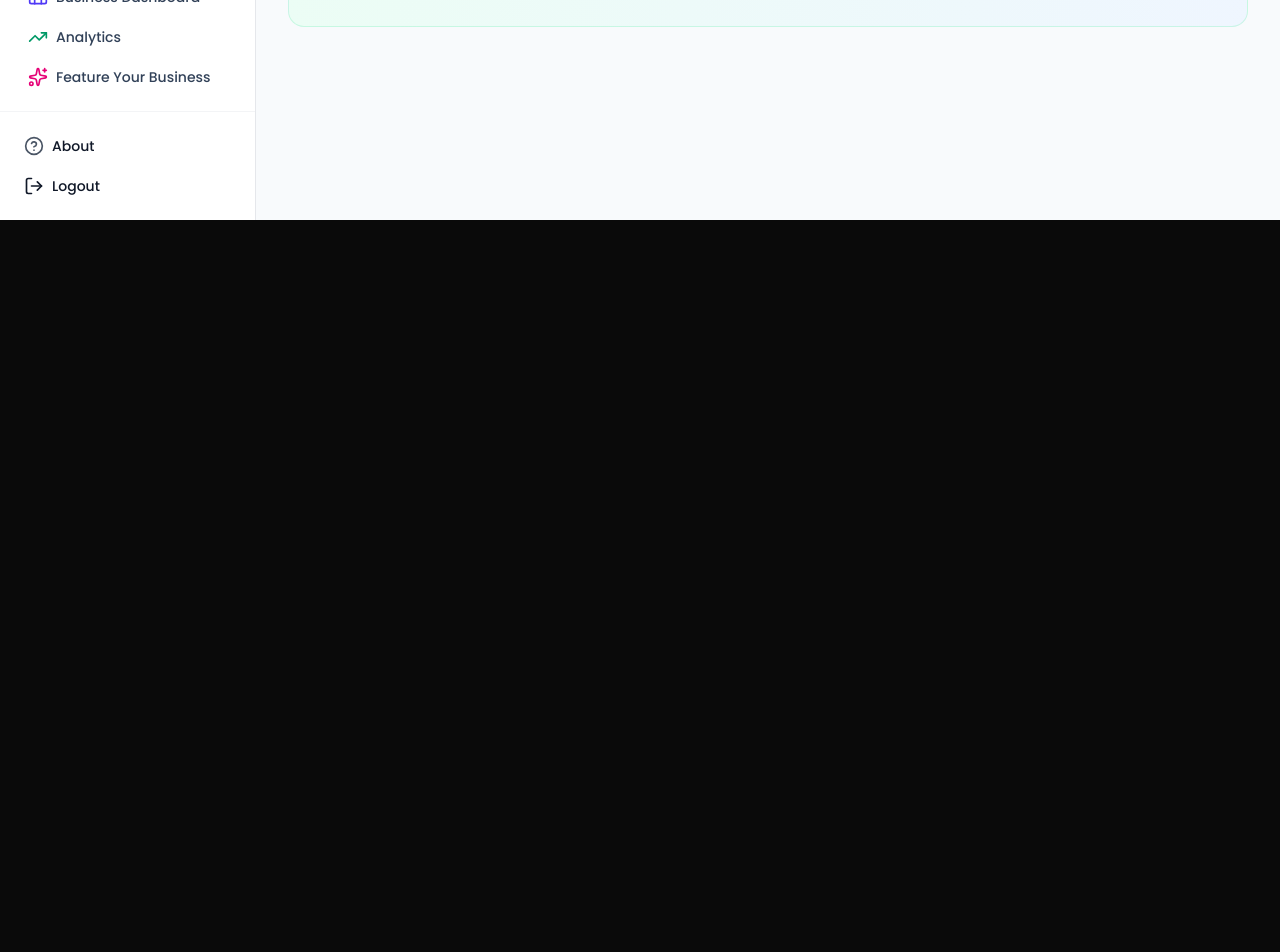
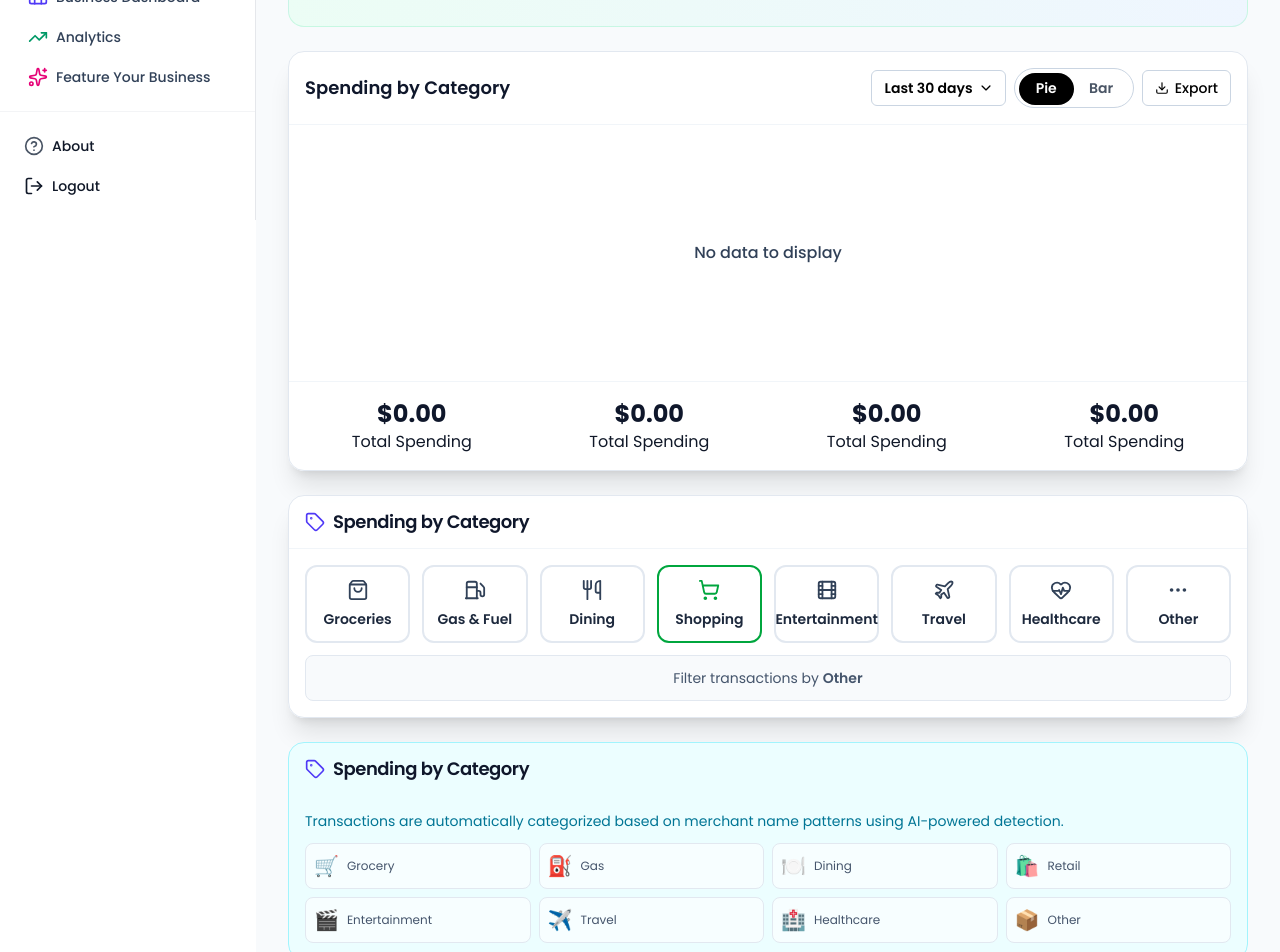
Before and after one commit to sagarcodewik/arrc, a Next.js app: page /transactions in a window 1280 px wide. Shown: the part 580-1532 px from the top of the page. Before the commit the page ends 800 px from the top, so only its background shows below. Built offline with nearby package versions, Linux system fonts and the light colour scheme.

Commit message:
Transactions Page Design
Creat a Transactions Page Transactions, Reports, Categories, Rules Tabes Ui Design.

```diff
--- a/components/TransactionsPage/Index.tsx
+++ b/components/TransactionsPage/Index.tsx
@@ -4,12 +4,16 @@ import AnimateSection from "../AnimateSection";
 import Section from "../Section";
 import { Button } from "../ui/Button";
 import Modal from "../ui/Modal";
-import { CreditCard, RefreshCw, TrendingUp, Wallet, } from "lucide-react";
-import { HiArrowTrendingUp } from "react-icons/hi2";
-import { LuLayers } from "react-icons/lu";
+import { CreditCard, RefreshCw, TrendingUp, Wallet, ShoppingCart, ShoppingBag, Fuel, Utensils, Film, Plane, HeartPulse, MoreHorizontal,} from "lucide-react";
+import { LuDownload, LuLayers, LuTag } from "react-icons/lu";
 import Input from "../ui/Input";
 import { IoSearchOutline } from "react-icons/io5";
-import { FiActivity } from "react-icons/fi";
+import { FiActivity, FiBox, FiShoppingBag, FiShoppingCart } from "react-icons/fi";
+import Link from "next/link";
+import { IoIosArrowDown } from "react-icons/io";
+import Switch from "../ui/Swich";
+import { RadioCardGroup } from "../ui/RadioButton";
+
 
 type StatItem = {title: string; value: string | number; icon: React.ReactNode; delta?: string; subLabel?: string;};
 const stats: StatItem[] = [
@@ -20,11 +24,16 @@ const stats: StatItem[] = [
 
 const TransactionsPage = () => {
   const [active, setActive] = useState(false);
-
   const [userOpen, setUserOpen] = useState(false);
   const menuRef = useRef(null);
+  const [category, setCategory] = useState("shopping");
+  const [value, setValue] = useState("Pie");
 
-  // Close menu when clicking outside
+  const options = [
+    { label: "Pie", value: "Pie" },
+    { label: "Bar", value: "Bar" },
+  ];
+
   useEffect(() => {
     const handleClickOutside = (e) => {
       if (menuRef.current && !menuRef.current.contains(e.target)) {
@@ -86,34 +95,135 @@ const TransactionsPage = () => {
                 <p className="text-slate-600">Start shopping with our merchant partners to see your transactions here.</p>
               </div>
             </div>
-            {/* Reports Tabes */}
-            {/* <div className="h-full rounded-2xl bg-white/95 border border-slate-200 shadow-xl hover:shadow-2xl transition-all duration-500 flex flex-col">
-              <div className="p-4 flex items-center justify-center gap-2 border-b border-slate-100">
-                <h3 className="text-lg font-semibold text-slate-900">Spending by Category</h3>
-                <div className="flex items-center gap-2">
-                <div className="relative" ref={menuRef}>
-                  <Button variant="outline" size="icon" aria-label="User menu" onClick={() => setUserOpen((prev) => !prev)} className="h-8 w-8 rounded-full flex items-center justify-center">
-                    <span className="text-sm font-semibold text-white">S</span>
+            {/* Reports Tabes Start*/}
+            <div className="h-full rounded-2xl bg-white/95 border border-slate-200 shadow-xl hover:shadow-2xl transition-all duration-500 flex flex-col">
+              <div className="grid grid-cols-1 gap-3 p-4 border-b border-slate-100 sm:grid-cols-[1fr_auto] sm:items-center">
+                <div className="flex-none">
+                 <h3 className="text-base sm:text-lg font-semibold text-slate-900">Spending by Category</h3>
+                </div>
+                {/* Actions */}
+                <div className="flex items-center gap-2 justify-start sm:justify-end">
+                  <div className="relative" ref={menuRef}>
+                    <Button variant="outline" size="sm" aria-label="Date range" onClick={() => setUserOpen((prev) => !prev)} className="inline-flex items-center gap-1.5 text-black whitespace-nowrap">
+                      <span className="text-sm font-semibold">Last 30 days</span>
+                      <IoIosArrowDown className={`transition-transform duration-200 ${userOpen ? "rotate-180" : ""}`}/>
+                    </Button>
+                    {userOpen && (
+                      <div className="absolute right-0 z-50 mt-2 w-48 overflow-hidden rounded-xl border border-gray-200 bg-white text-sm shadow-lg">
+                        <Link href="#" className="block px-4 py-2 hover:bg-gray-50">Profile</Link>
+                        <Link href="#" className="block px-4 py-2 hover:bg-gray-50">Settings</Link>
+                        <Link href="#" className="block px-4 py-2 hover:bg-gray-50 text-red-600">Sign out</Link>
+                      </div>
+                    )}
+                  </div>
+                  <Switch value={value} onChange={setValue} options={options} className=" rounded-2xl border border-slate-300 bg-white shrink sm:shrink-0 w-full sm:max-w-[160px] lg:max-w-[120px] lg:min-w-[120px]"/>
+                  <Button variant="outline" size="sm" aria-label="Export" className="inline-flex items-center gap-1.5 text-black whitespace-nowrap">
+                    <LuDownload /> <span className="hidden sm:inline">Export</span>
                   </Button>
-
-                  {userOpen && (
-                    <div className="absolute right-0 mt-2 w-56 rounded-xl border border-gray-200 bg-white text-sm shadow-lg overflow-hidden animate-in fade-in zoom-in-95">
-                      <div className="py-1">
-                        <Button variant="link" className="justify-start">Profile</Button>
-                        <Button variant="link" className="justify-start">Settings</Button>
-                        <Button variant="link" className="justify-start">Sign out</Button>
-                      </div>
-                    </div>
-                  )}
-                </div>
-                  <p>123</p>
-                  <p>123</p>
                 </div>
               </div>
-              <div className="flex-1 flex flex-col items-center justify-center text-center text-slate-500 px-4 min-h-48 lg:min-h-64">
+              {/* Empty State */}
+              <div className="flex flex-col items-center justify-center text-center px-4 min-h-[12rem] lg:min-h-[16rem] flex-auto">
                 <p className="font-medium text-slate-700">No data to display</p>
               </div>
-            </div> */}
+              {/* Bottom Containt */}
+              <div className="grid grid-cols-1 sm:grid-cols-2 lg:grid-cols-4 gap-4 items-center lg:gap-6 p-4 border-t border-slate-100">
+                <div className="text-center">
+                  <h3 className="text-2xl font-bold text-slate-900">$0.00</h3>
+                  <p>Total Spending</p>
+                </div>
+                <div className="text-center">
+                  <h3 className="text-2xl font-bold text-slate-900">$0.00</h3>
+                  <p>Total Spending</p>
+                </div>
+                <div className="text-center">
+                  <h3 className="text-2xl font-bold text-slate-900">$0.00</h3>
+                  <p>Total Spending</p>
+                </div>
+                <div className="text-center">
+                  <h3 className="text-2xl font-bold text-slate-900">$0.00</h3>
+                  <p>Total Spending</p>
+                </div>
+              </div>
+            </div>
+            {/* Categories Tabes Start*/}
+            <div className="h-full rounded-2xl bg-white/95 border border-slate-200 shadow-xl hover:shadow-2xl transition-all duration-500 flex flex-col">
+              <div className="flex items-center justify-between p-4 border-b border-slate-100">
+                <h3 className="text-2xl font-semibold sm:text-lg text-slate-900 leading-none tracking-tight flex items-center gap-2"><LuTag className="w-5 h-5 text-indigo-600"/> Spending by Category</h3>
+              </div>
+              <div className="w-full p-4 flex flex-col gap-3">
+                <RadioCardGroup
+                  name="category"
+                  value={category}
+                  onChange={setCategory}
+                  className="grid-cols-2 sm:grid-cols-4 md:grid-cols-6 lg:grid-cols-8"
+                  options={[
+                    {label: "Groceries",value: "groceries",icon: <ShoppingBag size={22} />,},
+                    {label: "Gas & Fuel",value: "gas_fuel",icon: <Fuel size={22} />,},
+                    {label: "Dining",value: "dining",icon: <Utensils size={22} />,},
+                    {label: "Shopping",value: "shopping",icon: <ShoppingCart size={22} />,},
+                    {label: "Entertainment",value: "entertainment",icon: <Film size={22} />,},
+                    {label: "Travel",value: "travel",icon: <Plane size={22} />,},
+                    {label: "Healthcare",value: "healthcare",icon: <HeartPulse size={22} />,},
+                    {label: "Other",value: "other",icon: <MoreHorizontal size={22} />,},
+                  ]}/>
+                  <div className="p-3 bg-slate-50 rounded-lg text-center border border-slate-200"><p className="text-sm text-slate-600">Filter transactions by <span className="font-semibold">Other</span></p></div>
+              </div>
+            </div>
+            {/* Rules Tabes Start*/}
+            <div className="flex flex-col gap-6">
+              <div className="h-full rounded-2xl bg-cyan-50 border border-cyan-200 transition-all duration-500 flex flex-col">
+              <div className="flex items-center justify-between p-4">
+                <h3 className="text-2xl font-semibold sm:text-lg text-slate-900 leading-none tracking-tight flex items-center gap-2"><LuTag className="w-5 h-5 text-indigo-600"/> Spending by Category</h3>
+              </div>
+              <div className="p-4 flex flex-col gap-3">
+                <p className="text-sm text-cyan-700">Transactions are automatically categorized based on merchant name patterns using AI-powered detection.</p>
+                <div className="grid grid-cols-2 sm:grid-cols-4 gap-2">
+                  <div className="flex items-center gap-2 p-2 bg-white/60 border border-slate-200 rounded-lg">
+                   <span className="text-xl">🛒</span>
+                   <span className="text-xs text-slate-600 capitalize">grocery</span>
+                  </div>
+                  <div className="flex items-center gap-2 p-2 bg-white/60 border border-slate-200 rounded-lg">
+                   <span className="text-xl">⛽</span>
+                   <span className="text-xs text-slate-600 capitalize">gas</span>
+                  </div>
+                  <div className="flex items-center gap-2 p-2 bg-white/60 border border-slate-200 rounded-lg">
+                   <span className="text-xl">🍽️</span>
+                   <span className="text-xs text-slate-600 capitalize">dining</span>
+                  </div>
+                  <div className="flex items-center gap-2 p-2 bg-white/60 border border-slate-200 rounded-lg">
+                   <span className="text-xl">🛍️</span>
+                   <span className="text-xs text-slate-600 capitalize">retail</span>
+                  </div>
+                  <div className="flex items-center gap-2 p-2 bg-white/60 border border-slate-200 rounded-lg">
+                   <span className="text-xl">🎬</span>
+                   <span className="text-xs text-slate-600 capitalize">entertainment</span>
+                  </div>
+                  <div className="flex items-center gap-2 p-2 bg-white/60 border border-slate-200 rounded-lg">
+                   <span className="text-xl">✈️</span>
+                   <span className="text-xs text-slate-600 capitalize">travel</span>
+                  </div>
+                  <div className="flex items-center gap-2 p-2 bg-white/60 border border-slate-200 rounded-lg">
+                   <span className="text-xl">🏥</span>
+                   <span className="text-xs text-slate-600 capitalize">healthcare</span>
+                  </div>
+                  <div className="flex items-center gap-2 p-2 bg-white/60 border border-slate-200 rounded-lg">
+                   <span className="text-xl">📦</span>
+                   <span className="text-xs text-slate-600 capitalize">other</span>
+                  </div>
+                </div>
+              </div>
+              </div>
+              <div className="h-full rounded-2xl bg-white/95 border border-slate-200 shadow-xl hover:shadow-2xl transition-all duration-500 flex flex-col">
+               <div className="grid grid-cols-1 gap-3 p-4 border-b border-slate-100 sm:grid-cols-[1fr_auto] sm:items-center">
+                 <h3 className="text-2xl font-semibold sm:text-lg text-slate-900 leading-none tracking-tight flex items-center gap-2"><TrendingUp className="w-5 h-5 text-emerald-600" /> Top Merchants</h3>
+               </div>
+               {/* Empty State */}
+               <div className="flex flex-col items-center justify-center text-center px-4 min-h-[12rem] lg:min-h-[16rem] flex-auto">
+                <p className="font-medium text-slate-700">No Transaction data yet</p>
+              </div>
+              </div>
+            </div>
           </div>
         </Section>
       </AnimateSection>
--- a/components/ui/RadioButton.tsx
+++ b/components/ui/RadioButton.tsx
@@ -1,50 +1,80 @@
 "use client";
-import React, { useId } from "react";
-interface RadioButton { label: string; value: string; disabled?: boolean;}
-interface RadioChipGroupProps { name: string; options: RadioButton[]; value: string; onChange: (value: string) => void;
-  size?: "sm" | "default" | "lg"; rounded?: "none" | "sm" | "md" | "lg" | "full";
-  className?: string;
-  columns?: boolean;
-  color?: "blue" | "lightblue" | "green" | "red" | "gray";}
 
-export const RadioChipGroup: React.FC<RadioChipGroupProps> = ({name, options, value, onChange, size = "default", rounded = "lg", className = "", columns = false, color = "blue",}) => {
-  const groupId = useId();
-  const sizeClasses =
-    size === "sm" ? "px-2 py-0.5 text-xs" : size === "lg" ? "px-4 py-1.5 text-base" : "px-3 py-1 text-sm";
-  const roundedClasses = rounded === "none" ? "rounded-none" : rounded === "sm" ? "rounded-sm" : rounded === "md" ? "rounded-md" : rounded === "full" ? "rounded-full" : "rounded-lg";
-  const activeColors: Record<string, string> = {
-   blue: "bg-blue-600 text-white border-blue-600",
-   lightblue: "bg-blue-600 text-white border-blue-600",
-   green: "bg-green-600 text-white border-green-600",
-   red: "bg-red-600 text-white border-red-600",
-   gray: "bg-gray-600 text-white border-gray-600",
-  };
+import React, { useId, ReactNode } from "react";
 
-  const inactiveColors: Record<string, string> = {
-    blue: "bg-white text-gray-900 border-gray-300 hover:border-blue-500",
-    lightblue: "bg-[#2563EB2B] text-gray-900 border-gray-300 hover:border-blue-500",
-    green: "bg-white text-gray-900 border-gray-300 hover:border-green-500",
-    red: "bg-white text-gray-900 border-gray-300 hover:border-red-500",
-    gray: "bg-white text-gray-900 border-gray-300 hover:border-gray-500",
-  };
+interface RadioOption { label: string; value: string; icon?: ReactNode; disabled?: boolean;}
+interface RadioCardGroupProps { name: string; value: string; options: RadioOption[]; onChange: (value: string) => void; className?: string;}
+export const RadioCardGroup: React.FC<RadioCardGroupProps> = ({name, value, options, onChange, className = "",}) => { const groupId = useId();
 
   return (
-    <div role="radiogroup" aria-labelledby={`${groupId}-label`} className={`${columns ? "grid grid-cols-[repeat(auto-fit,minmax(min(160px,100%),1fr))] gap-2" : "flex flex-wrap gap-2"} ${className}`}>
+    <div role="radiogroup" className={`grid grid-cols-2 md:grid-cols-3 gap-3 ${className}`}>
       {options.map((opt) => {
-        const isActive = value === opt.value;
+        const active = value === opt.value;
         const id = `${groupId}-${name}-${opt.value}`;
-        const base = "inline-flex items-center border transition-colors select-none focus:outline-none";
-        const state = isActive ? activeColors[color] : inactiveColors[color];
-        const disabledCls = opt.disabled ? "opacity-50 cursor-not-allowed hover:border-gray-300" : "cursor-pointer";
         return (
-          <label key={opt.value} htmlFor={id} className={`${columns ? "w-full" : ""}`}>
-            <input id={id} type="radio" name={name} value={opt.value} checked={isActive} disabled={!!opt.disabled} onChange={() => !opt.disabled && onChange(opt.value)} className="sr-only"/>
-            <span tabIndex={-1} className={`${base} ${sizeClasses} ${roundedClasses} ${state} ${disabledCls} ${columns ? "w-full justify-center" : ""} focus-visible:ring-2 focus-visible:ring-${color}-500 focus-visible:ring-offset-2`}>
-              {opt.label}
-            </span>
-          </label>
+          <label key={opt.value} htmlFor={id} className="w-full">
+          <input id={id} type="radio" name={name} value={opt.value} checked={active} disabled={opt.disabled} onChange={() => !opt.disabled && onChange(opt.value)} className="sr-only"/>
+          <div className={`flex flex-col items-center justify-center gap-2 p-3 rounded-xl border-2 bg-white transition-all duration-300 ease-out transform hover:scale-[1.05] ${active ? "bg-green-50 border-green-600" : "border-slate-200 hover:border-slate-300"} ${opt.disabled ? "opacity-50 cursor-not-allowed" : "cursor-pointer"}`}>
+            {opt.icon && (<div className={`text-2xl ${active ? "text-green-600" : "text-slate-700"}`}>{opt.icon}</div>)}
+            <span className="text-sm font-semibold text-slate-800 text-center">{opt.label}</span>
+          </div>
+        </label>
         );
       })}
     </div>
   );
 };
+
+
+// "use client";
+// import React, { useId } from "react";
+
+// interface RadioButton {label: string; value: string; disabled?: boolean; icon?: ReactNode;}
+// interface RadioChipGroupProps {label?: string; name: string; options: RadioButton[]; value: string; onChange: (value: string) => void;
+//   size?: "sm" | "default" | "lg"; rounded?: "none" | "sm" | "md" | "lg" | "full";
+//   className?: string;
+//   columns?: boolean;
+//   color?: "blue" | "lightblue" | "green" | "red" | "gray";}
+
+// export const RadioChipGroup: React.FC<RadioChipGroupProps> = ({name, options, value, onChange, size = "default", rounded = "lg", className = "", columns = false, color = "blue",}) => {
+//   const groupId = useId();
+//   const sizeClasses =
+//     size === "sm" ? "px-2 py-0.5 text-xs" : size === "lg" ? "px-4 py-1.5 text-base" : "px-3 py-1 text-sm";
+//   const roundedClasses = rounded === "none" ? "rounded-none" : rounded === "sm" ? "rounded-sm" : rounded === "md" ? "rounded-md" : rounded === "full" ? "rounded-full" : "rounded-lg";
+//   const activeColors: Record<string, string> = {
+//    blue: "bg-blue-600 text-white border-blue-600",
+//    lightblue: "bg-blue-600 text-white border-blue-600",
+//    green: "bg-green-600 text-white border-green-600",
+//    red: "bg-red-600 text-white border-red-600",
+//    gray: "bg-gray-600 text-white border-gray-600",
+//   };
+
+//   const inactiveColors: Record<string, string> = {
+//     blue: "bg-white text-gray-900 border-gray-300 hover:border-blue-500",
+//     lightblue: "bg-[#2563EB2B] text-gray-900 border-gray-300 hover:border-blue-500",
+//     green: "bg-white text-gray-900 border-gray-300 hover:border-green-500",
+//     red: "bg-white text-gray-900 border-gray-300 hover:border-red-500",
+//     gray: "bg-white text-gray-900 border-gray-300 hover:border-gray-500",
+//   };
+
+//   return (
+//     <div role="radiogroup" aria-labelledby={`${groupId}-label`} className={`${columns ? "grid grid-cols-[repeat(auto-fit,minmax(min(160px,100%),1fr))] gap-2" : "flex flex-wrap gap-2"} ${className}`}>
+//       {options.map((opt) => {
+//         const isActive = value === opt.value;
+//         const id = `${groupId}-${name}-${opt.value}`;
+//         const base = "inline-flex items-center border transition-colors select-none focus:outline-none";
+//         const state = isActive ? activeColors[color] : inactiveColors[color];
+//         const disabledCls = opt.disabled ? "opacity-50 cursor-not-allowed hover:border-gray-300" : "cursor-pointer";
+//         return (
+//           <label key={opt.value} htmlFor={id} className={`${columns ? "w-full" : ""}`}>
+//             <input id={id} type="radio" name={name} value={opt.value} checked={isActive} disabled={!!opt.disabled} onChange={() => !opt.disabled && onChange(opt.value)} className="sr-only"/>
+//             <span tabIndex={-1} className={`${base} ${sizeClasses} ${roundedClasses} ${state} ${disabledCls} ${columns ? "w-full justify-center" : ""} focus-visible:ring-2 focus-visible:ring-${color}-500 focus-visible:ring-offset-2`}>
+//               {opt.icon && (<span className="flex-shrink-0 text-current [&>svg]:text-current">{opt.icon}</span>)}
+//               {opt.label}
+//             </span>
+//           </label>
+//         );
+//       })}
+//     </div>
+//   );
+// };
--- a/components/ui/Swich.tsx
+++ b/components/ui/Swich.tsx
@@ -9,26 +9,24 @@ type Props = {
   className?: string;
 };
 
-export default function Switch({
-  value,
-  onChange,
-  options,
-  className = "",
-}: Props) {
-  const activeIndex = Math.max(0, options.findIndex(o => o.value === value));
+export default function Switch({value, onChange, options, className = "",}: Props) {
+  const activeIndex = Math.max(
+    0,
+    options.findIndex((o) => o.value === value)
+  );
+
   const pad = 4;
-
   const thumbWidth = `calc((100% - ${pad * 2}px) / ${options.length})`;
-  const thumbLeft = `calc(${pad}px + (${activeIndex}) * ((100% - ${pad * 2}px) / ${options.length}))`;
+  const thumbLeft = `calc(${pad}px + ${activeIndex} * ((100% - ${
+    pad * 2
+  }px) / ${options.length}))`;
 
   return (
-    <div className={`relative flex h-10 w-full max-w-sm items-center rounded-full bg-gray-100 p-1 overflow-hidden ${className}`} role="tablist">
-      <span className="absolute top-1 h-8 rounded-full bg-blue-dark transition-all duration-200" style={{ width: thumbWidth, left: thumbLeft }} aria-hidden="true"/>
-      {options.map((opt) => {
-        const active = opt.value === value;
+    <div className={`relative flex h-10 w-full max-w-sm items-center rounded-full bg-gray-200 p-1 overflow-hidden ${className}`} role="tablist">
+      <span className="absolute top-1 h-8 rounded-full bg-black transition-all duration-200 ease-in-out" style={{ width: thumbWidth, left: thumbLeft }} aria-hidden="true"/>
+      {options.map((opt) => {const active = opt.value === value;
         return (
-          <button key={opt.value} type="button" role="tab" aria-selected={active} onClick={() => onChange(opt.value)}
-            className={`relative z-10 flex-1 rounded-full text-sm font-semibold transition-colors ${active ? "text-white" : "text-gray-600"} focus:outline-none focus:ring-0 focus-visible:ring-0 h-8 leading-none text-center`} >
+          <button key={opt.value} type="button" role="tab" aria-selected={active} onClick={() => onChange(opt.value)} className={`relative z-10 flex-1 h-8 rounded-full text-sm font-semibold transition-colors duration-200 ${active ? "text-white" : "text-gray-600 hover:text-black"} focus:outline-none`}>
             {opt.label}
           </button>
         );
--- a/tailwind.config.js
+++ b/tailwind.config.js
@@ -1,15 +1,19 @@
-module.exports = {
-    theme: {
-      extend: {
-        keyframes: {
-          rotateOnce: {
-            '0%': { transform: 'rotate(0deg)' },
-            '100%': { transform: 'rotate(9.33171deg)' },
-          },
-        },
-        animation: {
-          rotateOnce: 'rotateOnce 0.5s ease-in-out forwards',
-        },
+/** @type {import('tailwindcss').Config} */
+export default {
+  content: [
+    "./app/**/*.{js,ts,jsx,tsx}",
+    "./pages/**/*.{js,ts,jsx,tsx}",
+    "./components/**/*.{js,ts,jsx,tsx}",
+  ],
+  theme: {
+    extend: {
+      colors: {
+        background: "#0a0a0a",
+        foreground: "#ededed",
+      },
+      fontFamily: {
+        primary: ["Poppins", "sans-serif"],
       },
     },
-  };
+  },
+};
```
